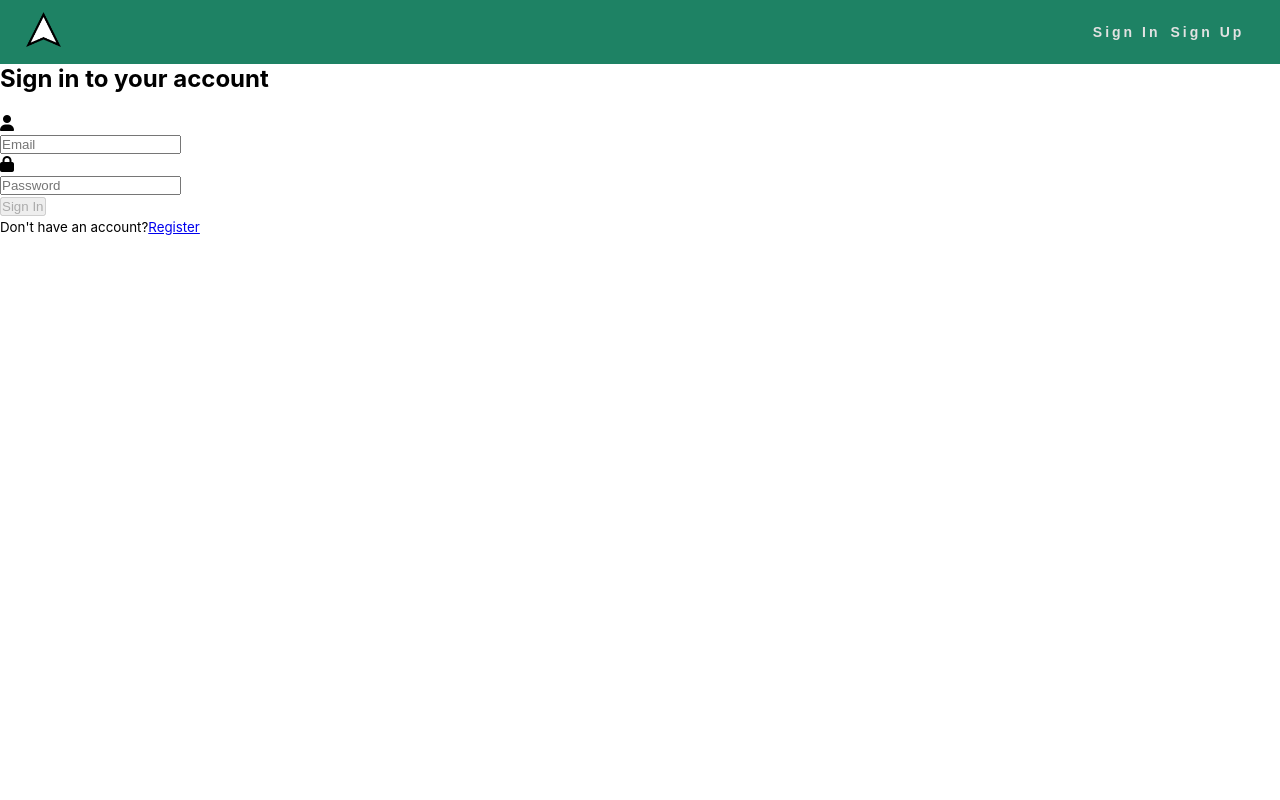
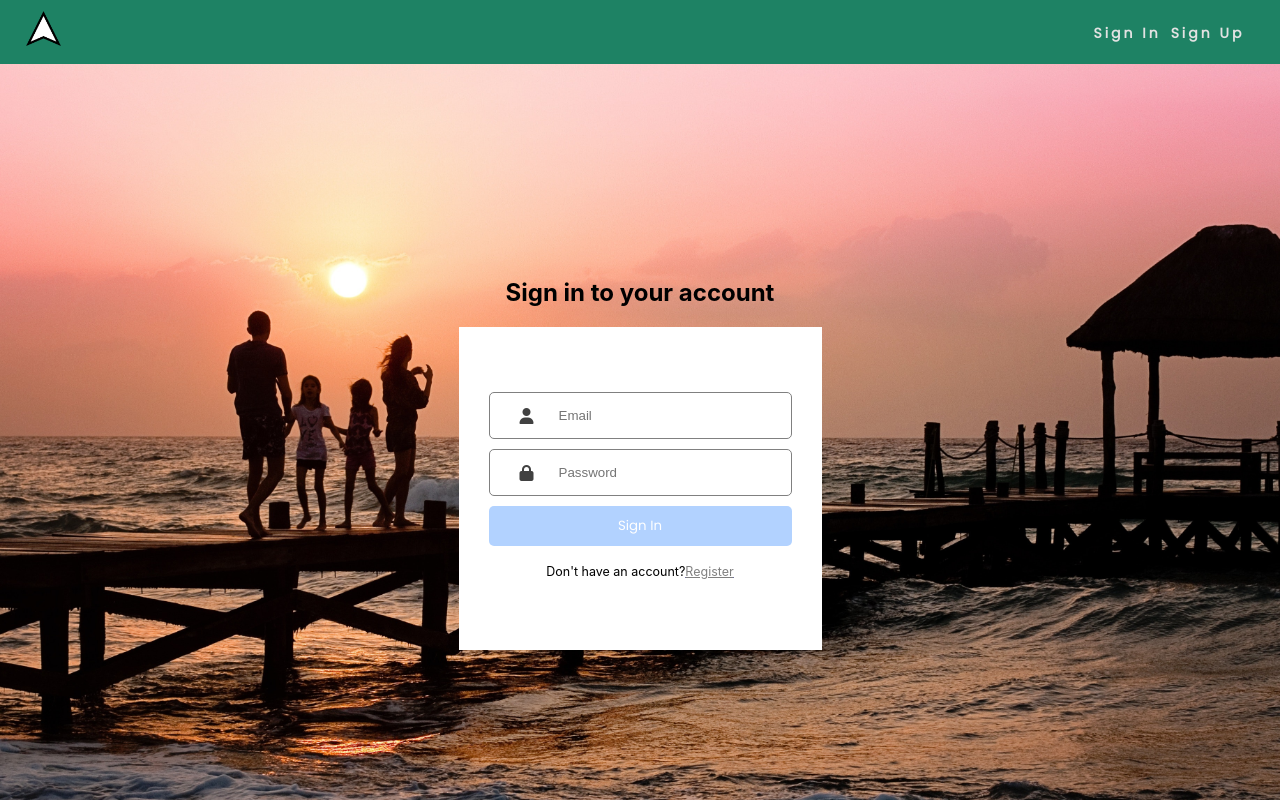
Before and after one commit to Human437/chore-up-client, a React (Create React App) app: page /sign-in in a window 1280 px wide. Built offline with nearby package versions, Linux system fonts and the light colour scheme; no server answers.

Commit message:
Added css for sign in

```diff
--- a/src/sign-in/sign-in.css
+++ b/src/sign-in/sign-in.css
@@ -0,0 +1,132 @@
+@import url("https://fonts.googleapis.com/css2?family=Poppins&display=swap");
+
+* {
+  margin: 0;
+  padding: 0;
+}
+
+html,body {
+  height: 100%;
+}
+
+body {
+  background-color: rgb(200, 200, 200);
+  font-family: "Poppins";
+  position: relative;
+  text-align: center;
+}
+
+
+#heading-sign-on{
+  height: 100px;
+  color: rgb(87, 86, 86);
+  font-size: 30px;
+}
+
+#form-container {
+  display: flex;
+  border: none;
+  justify-content: center;
+  align-items: center;
+}
+
+#form-section {
+  height: 100%;
+  background-color: white;
+  display: flex;
+  flex-direction: column;
+  justify-content: space-between;
+  padding: 30px 0px;
+  box-sizing: border-box;
+}
+
+#form-section form {
+  box-sizing: border-box;
+  width: 100%;
+  padding: 30px;
+}
+
+.form-group {
+  display: flex;
+  flex-direction: column;
+}
+
+input {
+  outline: none;
+  border: none;
+  padding: 5px 25px;
+  width: 100%;
+}
+
+.form-field {
+  display: flex;
+  align-items: center;
+  padding: 10px 30px;
+  border-radius: 5px;
+  transition: 200ms box-shadow ease-in-out;
+  border: 1px solid gray;
+  margin: 5px 0px;
+}
+
+.form-field i {
+  color: rgb(65, 65, 65);
+}
+
+#register-text {
+  font-size: 15px;
+  text-align: center;
+  padding: 10px 0px;
+}
+
+#register-text span {
+  color: grey;
+  text-decoration: underline;
+}
+#register-text span:hover {
+  cursor: pointer;
+  color: black;
+}
+#submit-btn {
+  width: 100%;
+  padding: 10px;
+  border: none;
+  border-radius: 5px;
+  outline: none;
+  background-color: #0b6efd;
+  color: white;
+  font-family: "Poppins";
+  margin: 5px 0px;
+  transition: 200ms background-color ease-in-out;
+}
+
+#submit-btn:hover {
+  cursor: pointer;
+  background-color: rgb(128, 128, 128);
+}
+
+#submit-btn:disabled{
+  background-color: #0b70fd50;
+}
+
+
+.error{
+  color:red;
+  width:295px;
+}
+
+.sign-on-container{
+  background-image: url("./../images/signOn/familySunset.jpg");
+  background-repeat: no-repeat;
+  background-size: cover;
+  background-position-y: center;
+  background-position-x: center;
+  display:flex;
+  flex-direction: column;
+  justify-content: center;
+  align-items: center;
+  width: 100%;
+  height: 100%;
+  position:fixed;
+  padding:0;
+  margin:0;
+}
```
